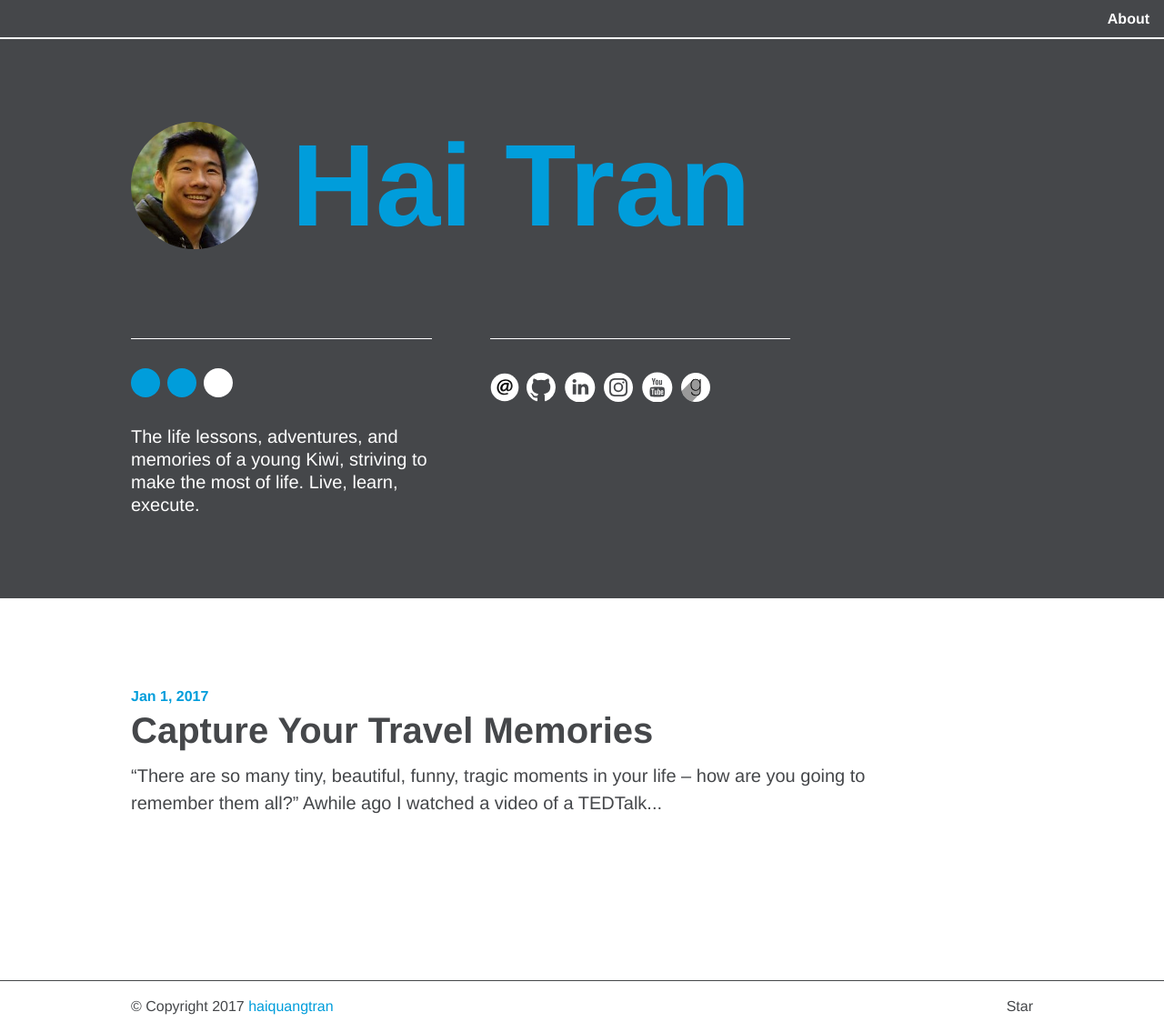
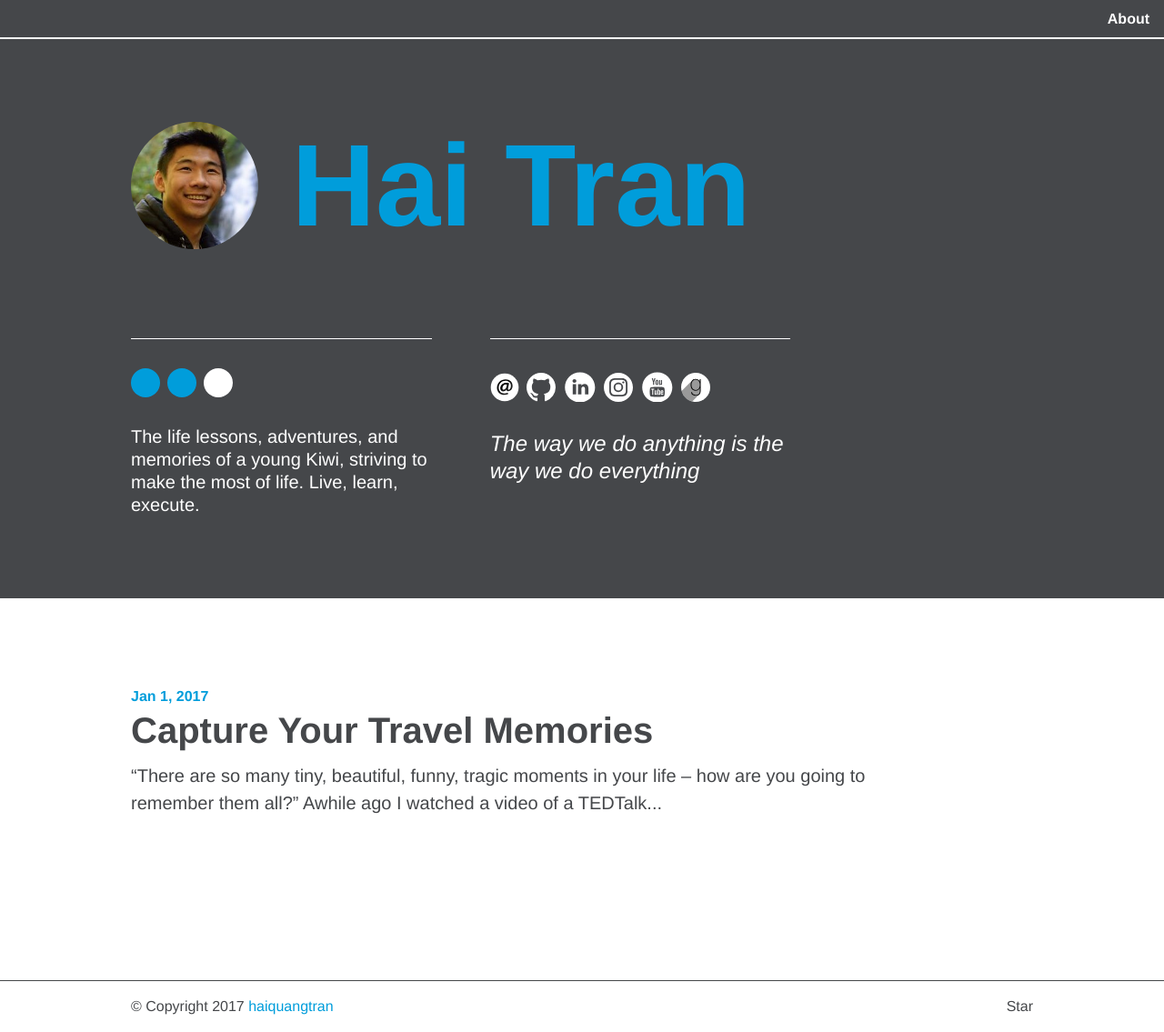
Before and after one commit to haiquangtran/haiquangtran.github.io, a Jekyll site: the page built from index.md, in a window 1280 px wide. Shown: the whole page at 91% size. Built offline with Jekyll 4.4.1, drawn with Linux system fonts in a browser that asks for light colours.

Commit message:
added quote section on home page

```diff
--- a/_config.yml
+++ b/_config.yml
@@ -15,6 +15,7 @@
 # in the templates via {{ site.myvariable }}.
 title: Hai Tran
 email: hai.quang.tran@gmail.com
+quote: The way we do anything is the way we do everything
 # Write an awesome description for your new site here. You can edit this
 # line in _config.yml. It will appear in your document head meta (for
 # Google search results) and in your feed.xml site description.
--- a/_layouts/home.html
+++ b/_layouts/home.html
@@ -63,6 +63,10 @@
                 <div class="inline-block mt-3">
                   {% include goodreads.html %}
                 </div>
+                <!-- Set site description in config.yml -->
+                <p class="h3 lh-condensed font-smoothing mt-2 py-1">
+                  <em>{{ site.quote }}</em>
+                </p>
             </div>
           </div>
 
```
Also changed, not shown: 2 other files.
